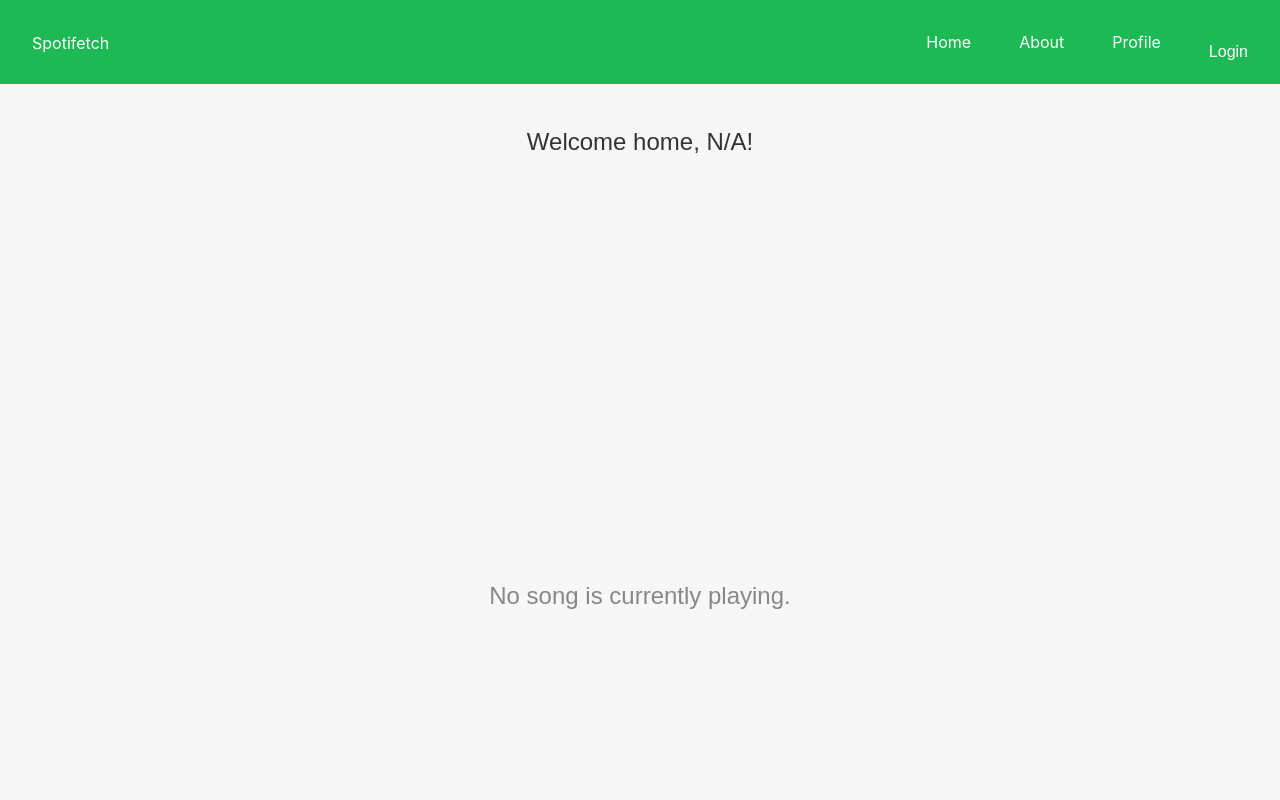
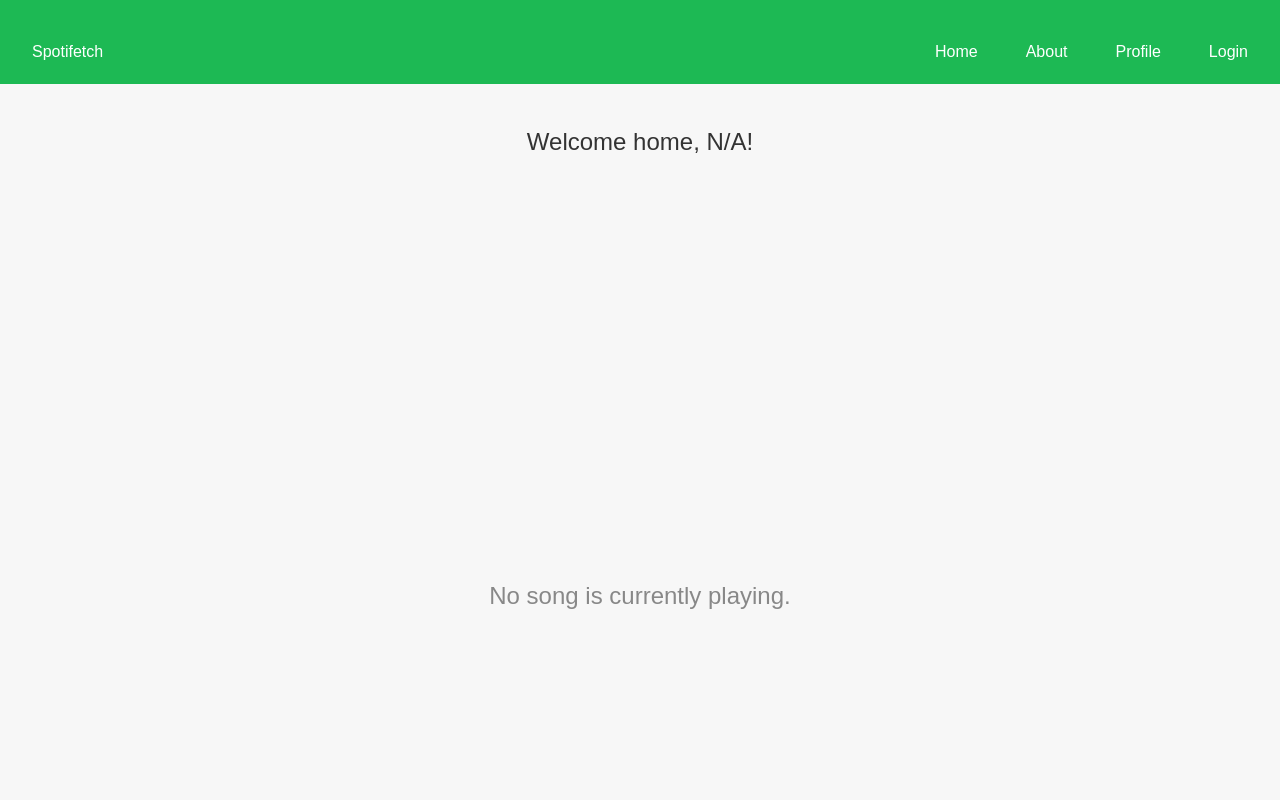
Before and after one commit to husseinhareb/spotifetch, a React (Create React App) app in the folder frontend/: page / in a window 1280 px wide. Shown: the top 800 px of the page. Built offline with nearby package versions, Linux system fonts and the light colour scheme; no server answers.

Commit message:
fixed alignment in elements in Navbar + improvements

```diff
--- a/frontend/src/components/Navbar/Navbar.tsx
+++ b/frontend/src/components/Navbar/Navbar.tsx
@@ -1,39 +1,18 @@
-// Navbar/Navbar.tsx
 import React, { useEffect, useState } from "react";
-import { useNavigate } from "react-router-dom"; // Import the useNavigate hook
 import { FontAwesomeIcon } from '@fortawesome/react-fontawesome';
-import {
-  useSetUsername,
-  useSetEmail,
-  useSetProfileImage,
-  useSetCountry,
-  useSetProduct,
-  useUsername,
-  useProfileImage
-} from "../../services/store";
-import {
-  Nav,
-  Title,
-  NavList,
-  NavItem,
-  NavLink,
-  LogoutButton,
-  ProfileThumbnail
-} from "./Styles/style";
+import { useSetUsername, useSetEmail, useSetProfileImage, useSetCountry, useSetProduct, useUsername, useProfileImage } from "../../services/store";
+import { Nav, Title, NavList, NavItem, NavButton, ProfileThumbnail } from "./Styles/style";
 import { faRightFromBracket } from "@fortawesome/free-solid-svg-icons";
 
 const Navbar: React.FC = () => {
   const [isLoggedIn, setIsLoggedIn] = useState<boolean>(false);
-  const navigate = useNavigate(); // Initialize useNavigate to redirect users
-
-  // Redux or Zustand state setters
   const setUsername = useSetUsername();
   const setEmail = useSetEmail();
   const setProfileImage = useSetProfileImage();
   const setCountry = useSetCountry();
   const setProduct = useSetProduct();
 
-  // User information selectors
+  // Adding profile image and username selectors
   const username = useUsername();
   const profileImage = useProfileImage();
 
@@ -49,23 +28,21 @@ const Navbar: React.FC = () => {
 
       if (response.ok) {
         const userInfo = await response.json();
-        setUserDetails(userInfo);
+        setUsername(userInfo.display_name);
+        setEmail(userInfo.email);
+        setProfileImage(userInfo.images && userInfo.images.length > 0 ? userInfo.images[1].url : null);
+        setCountry(userInfo.country);
+        setProduct(userInfo.product);
         setIsLoggedIn(true);
       } else {
-        handleLogoutState();
+        setIsLoggedIn(false);
+        resetUserDetails();
       }
     } catch (error) {
       console.error("Error checking login status", error);
-      handleLogoutState();
+      setIsLoggedIn(false);
+      resetUserDetails();
     }
-  };
-
-  const setUserDetails = (userInfo: any) => {
-    setUsername(userInfo.display_name);
-    setEmail(userInfo.email);
-    setProfileImage(userInfo.images && userInfo.images.length > 0 ? userInfo.images[0].url : null);
-    setCountry(userInfo.country);
-    setProduct(userInfo.product);
   };
 
   const resetUserDetails = () => {
@@ -95,50 +72,31 @@ const Navbar: React.FC = () => {
         method: "GET",
         credentials: "include",
       });
-      handleLogoutState();
+      setIsLoggedIn(false);
+      resetUserDetails();
     } catch (error) {
       console.error("Logout failed", error);
-    }
-  };
-
-  const handleLogoutState = () => {
-    setIsLoggedIn(false);
-    resetUserDetails();
-    navigate("/"); // Redirect to home after logout
-  };
-
-  // Redirect to login if trying to access a restricted page
-  const handleRestrictedNavigation = (e: React.MouseEvent<HTMLAnchorElement>, path: string) => {
-    e.preventDefault();
-    if (isLoggedIn) {
-      navigate(path);
-    } else {
-      handleLogin();
     }
   };
 
   return (
     <Nav>
       <Title>
-        <NavLink href="/">Spotifetch</NavLink>
+        <NavButton onClick={() => window.location.href = "/"}>Spotifetch</NavButton>
       </Title>
       <NavList>
         <NavItem>
-          <NavLink href="/">Home</NavLink>
+          <NavButton onClick={() => window.location.href = "/"}>Home</NavButton>
         </NavItem>
         <NavItem>
-          <NavLink href="/about" onClick={(e) => handleRestrictedNavigation(e, "/about")}>
-            About
-          </NavLink>
+          <NavButton onClick={() => window.location.href = "/about"}>About</NavButton>
         </NavItem>
         <NavItem>
-          <NavLink href="/profile" onClick={(e) => handleRestrictedNavigation(e, "/profile")}>
-            Profile
-          </NavLink>
+          <NavButton onClick={() => window.location.href = "/profile"}>Profile</NavButton>
         </NavItem>
         {isLoggedIn ? (
           <NavItem>
-            <LogoutButton onClick={handleLogout}>
+            <NavButton onClick={handleLogout}>
               {profileImage && (
                 <ProfileThumbnail
                   src={profileImage}
@@ -146,13 +104,11 @@ const Navbar: React.FC = () => {
                 />
               )}
               {username} <FontAwesomeIcon icon={faRightFromBracket} />
-            </LogoutButton>
+            </NavButton>
           </NavItem>
         ) : (
           <NavItem>
-            <NavLink as="button" onClick={handleLogin}>
-              Login
-            </NavLink>
+            <NavButton onClick={handleLogin}>Login</NavButton>
           </NavItem>
         )}
       </NavList>
--- a/frontend/src/components/Navbar/Styles/style.tsx
+++ b/frontend/src/components/Navbar/Styles/style.tsx
@@ -1,9 +1,9 @@
 // Navbar/Styles/style.ts
 import styled from "styled-components";
 
-// Styled components
+// Styled components for consistent layout
 export const Nav = styled.nav`
-  background-color: #1db954;
+  background-color: #1db954; /* Updated to match Spotify's theme */
   padding: 1rem;
   display: flex;
   justify-content: space-between;
@@ -20,28 +20,28 @@ export const NavList = styled.ul`
   display: flex;
   margin: 0;
   padding: 0;
-  align-items: center;
+  align-items: center; /* Ensure all nav items align vertically */
 `;
 
 export const NavItem = styled.li`
   margin-left: 1rem;
   display: flex;
-  align-items: center;
+  align-items: center; /* Ensure items align vertically */
 `;
 
-export const NavLink = styled.a`
+// Unified NavButton for all navigation interactions
+export const NavButton = styled.button`
   color: white;
-  text-decoration: none;
-  display: inline-flex;
+  background: none;
+  border: none;
+  cursor: pointer;
+  padding: 0.5rem 1rem;
+  font-size: 1rem;
+  line-height: 1;
+  display: flex;
   align-items: center;
   justify-content: center;
-  padding: 0.5rem 1rem;
-  line-height: 1;
-  border: none;
-  background: transparent;
-  cursor: pointer;
   transition: background-color 0.3s;
-  font-size: 1rem;
 
   &:hover {
     text-decoration: underline;
@@ -49,28 +49,11 @@ export const NavLink = styled.a`
   }
 `;
 
-export const LogoutButton = styled.button`
-  background: none;
-  border: none;
-  color: white;
-  cursor: pointer;
-  display: inline-flex;
-  align-items: center;
-  justify-content: center;
-  padding: 0.5rem 1rem;
-  line-height: 1;
-  font-size: 1rem;
-  transition: background-color 0.3s;
-
-  &:hover {
-    background-color: rgba(255, 255, 255, 0.1);
-  }
-`;
-
+// Styled component for the profile picture
 export const ProfileThumbnail = styled.img`
   border-radius: 50%;
   width: 32px;
   height: 32px;
   object-fit: cover;
-  margin-right: 0.5rem;
-  `;
+  margin-right: 0.5rem; /* Adds spacing between image and username */
+`;
```
